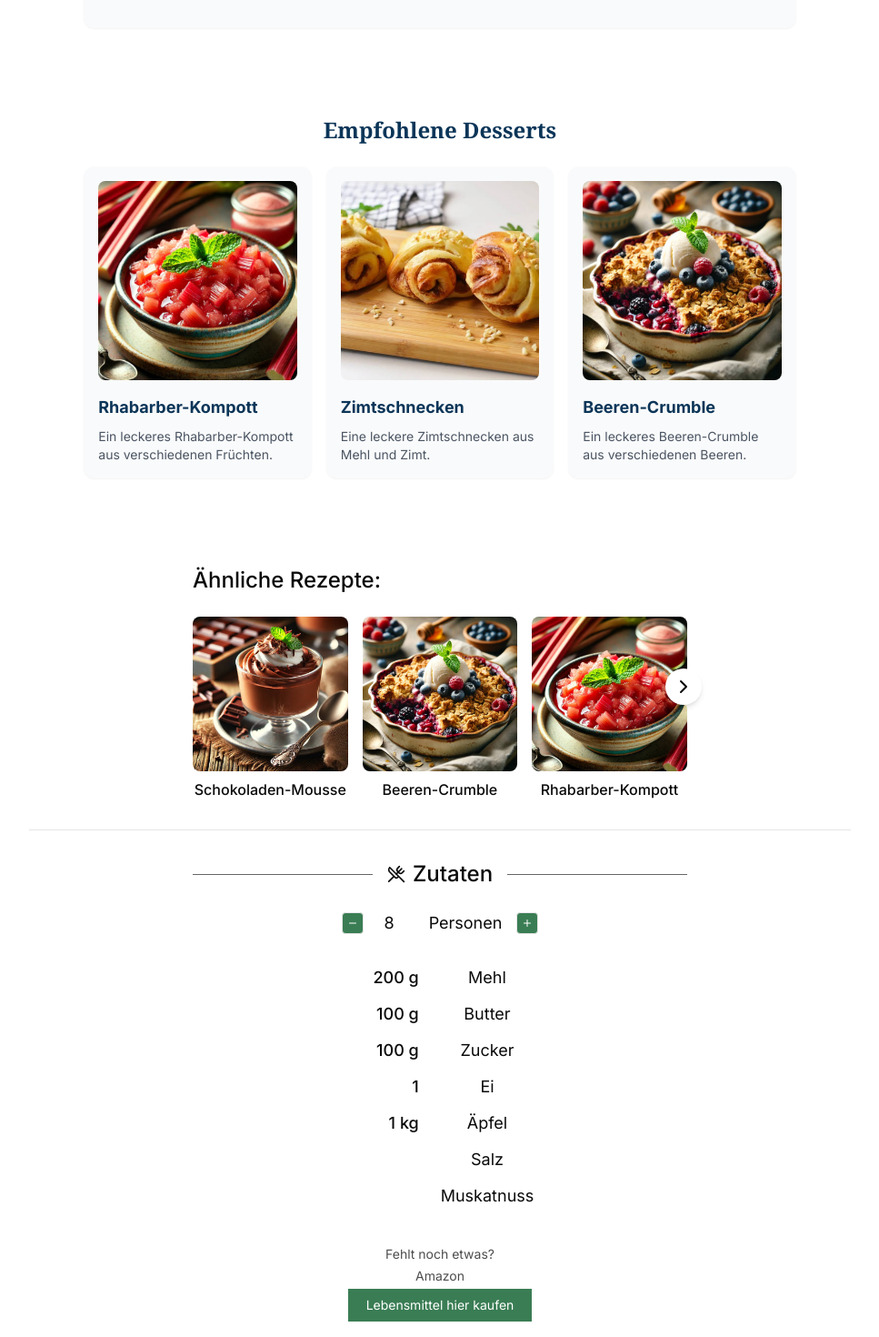
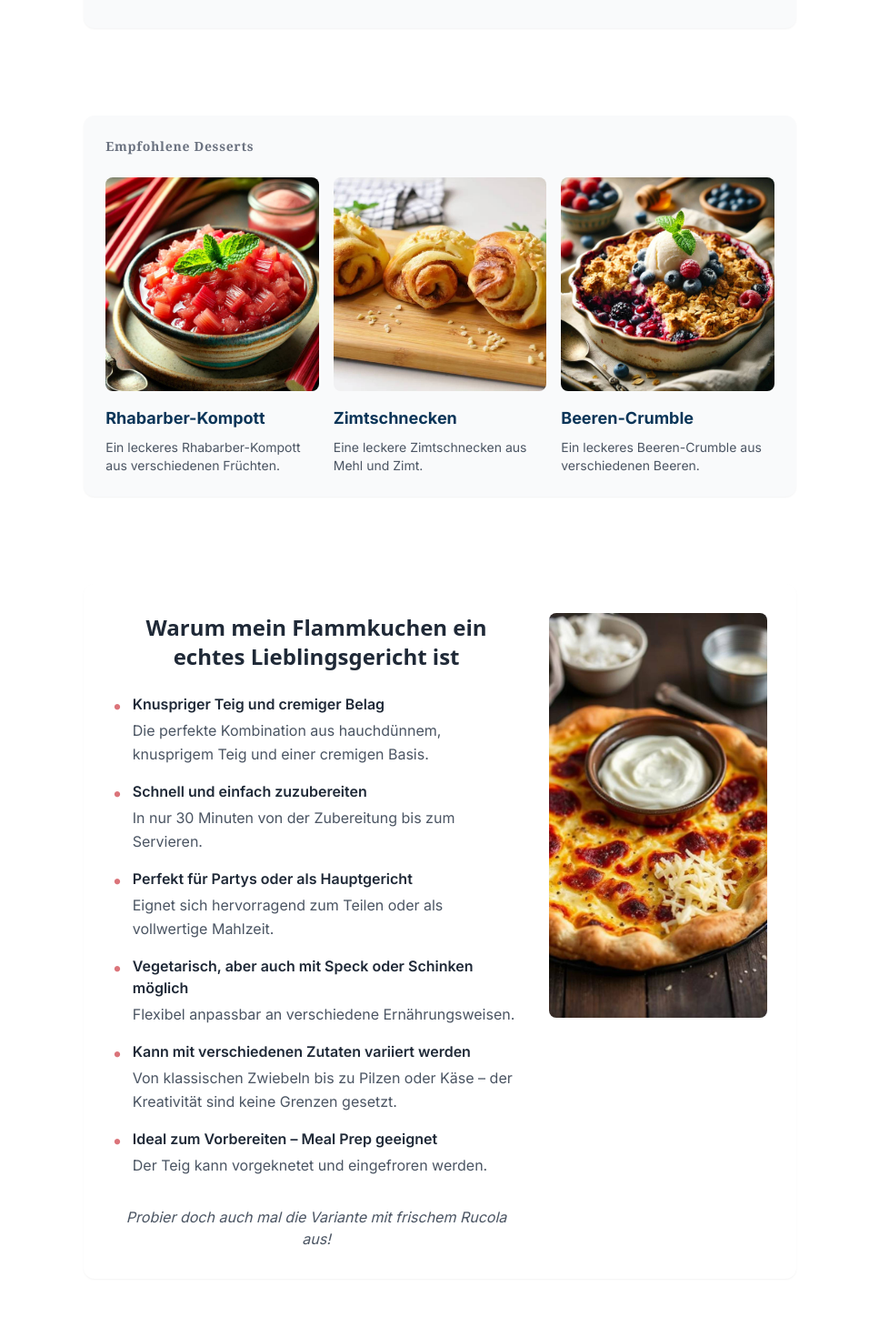
Before and after one commit to KhaganXaqan/veggie-rezepte, a Next.js app: page /apfelstrudel in a window 1280 px wide. Shown: the part 5260-6730 px from the top of the page at 91% size, without its empty margins (0-967 px from the left). Built offline with nearby package versions, Linux system fonts and the light colour scheme.

Commit message:
added new part

```diff
--- a/app/[slug]/page.tsx
+++ b/app/[slug]/page.tsx
@@ -207,23 +207,30 @@ export default function RecipePage({ params }: RecipePageProps) {
 
                 {/* Empfohlene Beiträge */}
                 <div className="w-full max-w-[86.666%] mx-auto mb-16">
-                  <h3 className="font-serif text-2xl font-bold mb-6 text-[#0b3558] text-center">
-                    Empfohlene {recipe.category}
-                  </h3>
-                  <div className="grid grid-cols-3 gap-4">
-                    {recommendedRecipes.map((recommendedRecipe, index) => (
-                      <a href={`/${recommendedRecipe.slug}`} className="block" key={index}>
-                        <div className="bg-gray-50 hover:bg-gray-100 transition-colors rounded-xl shadow-sm h-full">
-                          <div className="flex flex-col p-4">
-                            <div className="w-full aspect-square rounded-lg overflow-hidden mb-4">
+                  <div className="bg-gray-50 rounded-xl shadow-sm p-6">
+                    <div className="flex items-center gap-4 mb-6">
+                      <span className="font-serif font-bold text-sm font-lg text-gray-500 tracking-wider">
+                          Empfohlene {recipe.category}
+                      </span>
+                    </div>
+                    <div className="grid grid-cols-3 gap-4">
+                      {recommendedRecipes.map((recommendedRecipe, index) => (
+                        <a href={`/${recommendedRecipe.slug}`} className="block" key={index}>
+                          <div className="relative group">
+                            <div className="w-full aspect-square rounded-lg overflow-hidden">
                               <img
                                 src={recommendedRecipe.image}
                                 alt={recommendedRecipe.title}
-                                className="w-full h-full object-cover"
+                                className="w-full h-full object-cover group-hover:scale-105 transition-transform duration-300"
                               />
+                              <div className="absolute inset-0 bg-black bg-opacity-40 flex items-center justify-center opacity-0 group-hover:opacity-100 transition-opacity duration-300">
+                                <span className="text-white text-sm font-medium text-center px-4">
+                                  Empfohlene Hauptgerichte
+                                </span>
+                              </div>
                             </div>
-                            <div>
-                              <h4 className="font-bold text-lg text-[#0b3558] mb-2">
+                            <div className="mt-4">
+                              <h4 className="font-bold text-lg text-[#0b3558] mb-2 group-hover:text-[#db747a] transition-colors">
                                 {recommendedRecipe.title}
                               </h4>
                               <p className="text-gray-600 text-sm line-clamp-2">
@@ -231,9 +238,76 @@ export default function RecipePage({ params }: RecipePageProps) {
                               </p>
                             </div>
                           </div>
+                        </a>
+                      ))}
+                    </div>
+                  </div>
+                </div>
+
+                {/* Why Flammkuchen is a Favorite */}
+                <div className="w-full max-w-[86.666%] mx-auto mb-16">
+                  <div className="bg-white rounded-xl shadow-sm hover:shadow-md transition-shadow duration-300 p-8">
+                    <div className="flex items-start gap-8">
+                      <div className="flex-grow">
+                        <h2 className="font-sans text-2xl font-bold text-gray-800 mb-6 text-center">
+                          Warum mein Flammkuchen ein echtes Lieblingsgericht ist
+                        </h2>
+                        <ul className="space-y-4">
+                          <li className="flex items-start gap-3">
+                            <span className="text-[#db747a] font-bold text-xl leading-none mt-1">•</span>
+                            <div>
+                              <span className="font-semibold text-gray-800">Knuspriger Teig und cremiger Belag</span>
+                              <p className="text-gray-600 mt-1 leading-relaxed">Die perfekte Kombination aus hauchdünnem, knusprigem Teig und einer cremigen Basis.</p>
+                            </div>
+                          </li>
+                          <li className="flex items-start gap-3">
+                            <span className="text-[#db747a] font-bold text-xl leading-none mt-1">•</span>
+                            <div>
+                              <span className="font-semibold text-gray-800">Schnell und einfach zuzubereiten</span>
+                              <p className="text-gray-600 mt-1 leading-relaxed">In nur 30 Minuten von der Zubereitung bis zum Servieren.</p>
+                            </div>
+                          </li>
+                          <li className="flex items-start gap-3">
+                            <span className="text-[#db747a] font-bold text-xl leading-none mt-1">•</span>
+                            <div>
+                              <span className="font-semibold text-gray-800">Perfekt für Partys oder als Hauptgericht</span>
+                              <p className="text-gray-600 mt-1 leading-relaxed">Eignet sich hervorragend zum Teilen oder als vollwertige Mahlzeit.</p>
+                            </div>
+                          </li>
+                          <li className="flex items-start gap-3">
+                            <span className="text-[#db747a] font-bold text-xl leading-none mt-1">•</span>
+                            <div>
+                              <span className="font-semibold text-gray-800">Vegetarisch, aber auch mit Speck oder Schinken möglich</span>
+                              <p className="text-gray-600 mt-1 leading-relaxed">Flexibel anpassbar an verschiedene Ernährungsweisen.</p>
+                            </div>
+                          </li>
+                          <li className="flex items-start gap-3">
+                            <span className="text-[#db747a] font-bold text-xl leading-none mt-1">•</span>
+                            <div>
+                              <span className="font-semibold text-gray-800">Kann mit verschiedenen Zutaten variiert werden</span>
+                              <p className="text-gray-600 mt-1 leading-relaxed">Von klassischen Zwiebeln bis zu Pilzen oder Käse – der Kreativität sind keine Grenzen gesetzt.</p>
+                            </div>
+                          </li>
+                          <li className="flex items-start gap-3">
+                            <span className="text-[#db747a] font-bold text-xl leading-none mt-1">•</span>
+                            <div>
+                              <span className="font-semibold text-gray-800">Ideal zum Vorbereiten – Meal Prep geeignet</span>
+                              <p className="text-gray-600 mt-1 leading-relaxed">Der Teig kann vorgeknetet und eingefroren werden.</p>
+                            </div>
+                          </li>
+                        </ul>
+                        <div className="mt-8 text-center text-gray-600 italic">
+                          Probier doch auch mal die Variante mit frischem Rucola aus!
                         </div>
-                      </a>
-                    ))}
+                      </div>
+                      <div className="w-1/3 flex-shrink-0">
+                        <img
+                          src="/images/MainCourses/flammkuchen2.jpeg"
+                          alt="Flammkuchen"
+                          className="w-full h-auto rounded-lg shadow-sm"
+                        />
+                      </div>
+                    </div>
                   </div>
                 </div>
               </div>
```
